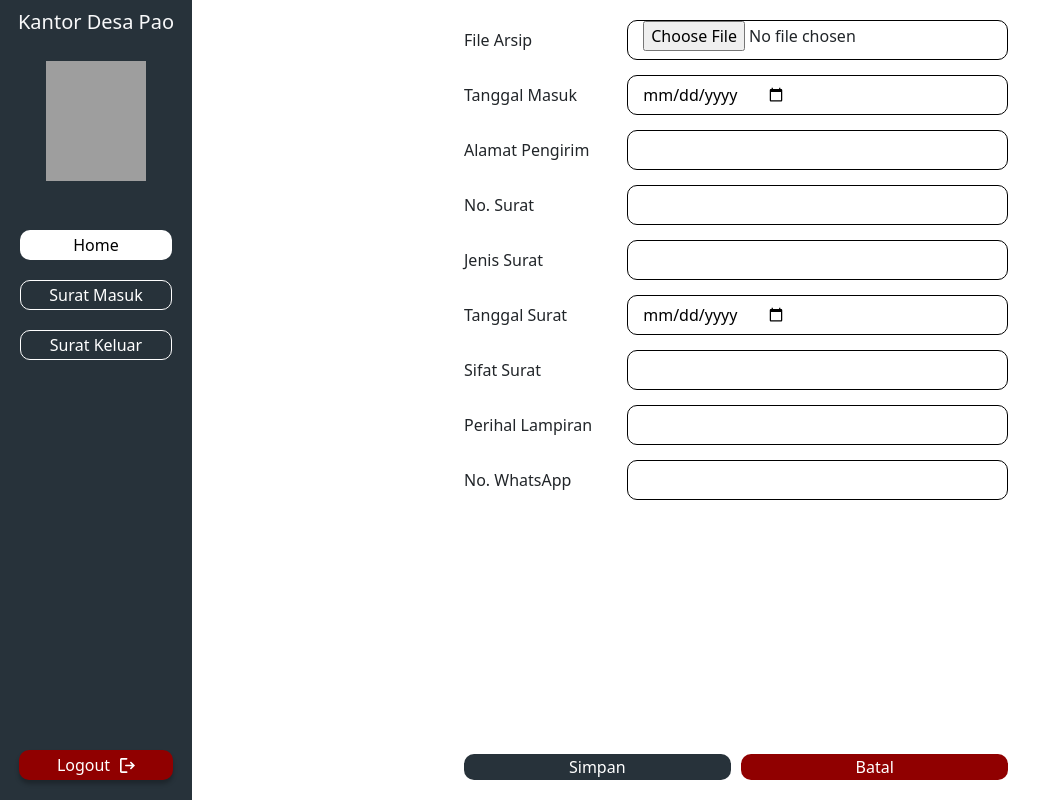
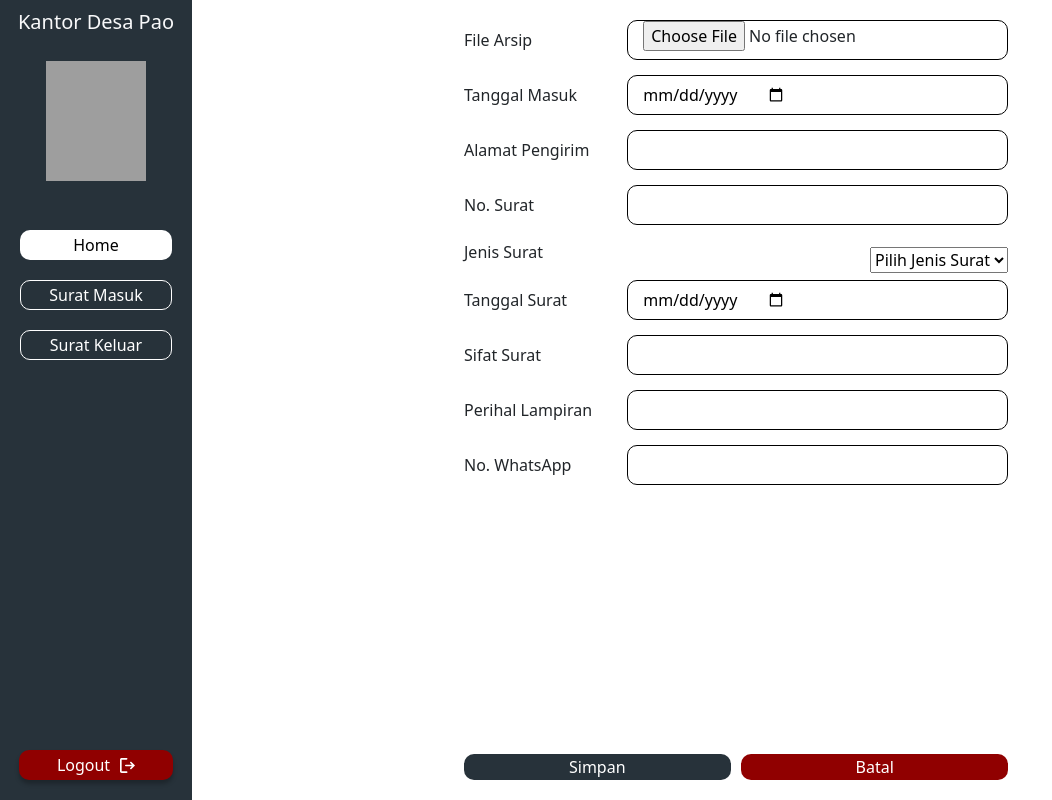
Before and after one commit to azwan20/ta7-Skripsi-Adryan, a Next.js app: page /sekretaris/tambah-arsip in a window 1280 px wide. Shown: the whole page, without its empty margins (0-1052 px from the left). Built offline with nearby package versions, Linux system fonts and the light colour scheme; no server answers; the database is empty; grey boxes are pictures that could not be loaded.

Commit message:
Update tambah-arsip.js

```diff
--- a/src/pages/sekretaris/tambah-arsip.js
+++ b/src/pages/sekretaris/tambah-arsip.js
@@ -168,7 +168,15 @@ export default function TambahArsip() {
                             </span>
                             <span>
                                 <p>Jenis Surat</p>
-                                    <input type="text" name="jenis" id="nama" value={jenis_surat} onChange={(e) => setJenis(e.target.value)} />
+                                <select
+                                    value={jenis_surat}
+                                    onChange={(e) => setJenis(e.target.value)}
+                                    required  // Tambahkan atribut required di sini
+                                    >
+                                    <option value="" disabled>Pilih Jenis Surat</option>
+                                    <option value="surat masuk">Surat Masuk</option>
+                                    <option value="surat keluar">Surat Keluar</option>
+                                </select>
                             </span>
                             <span>
                                 <p>Tanggal Surat</p>
```
Lines whose indentation alone changed are shown as unchanged.
